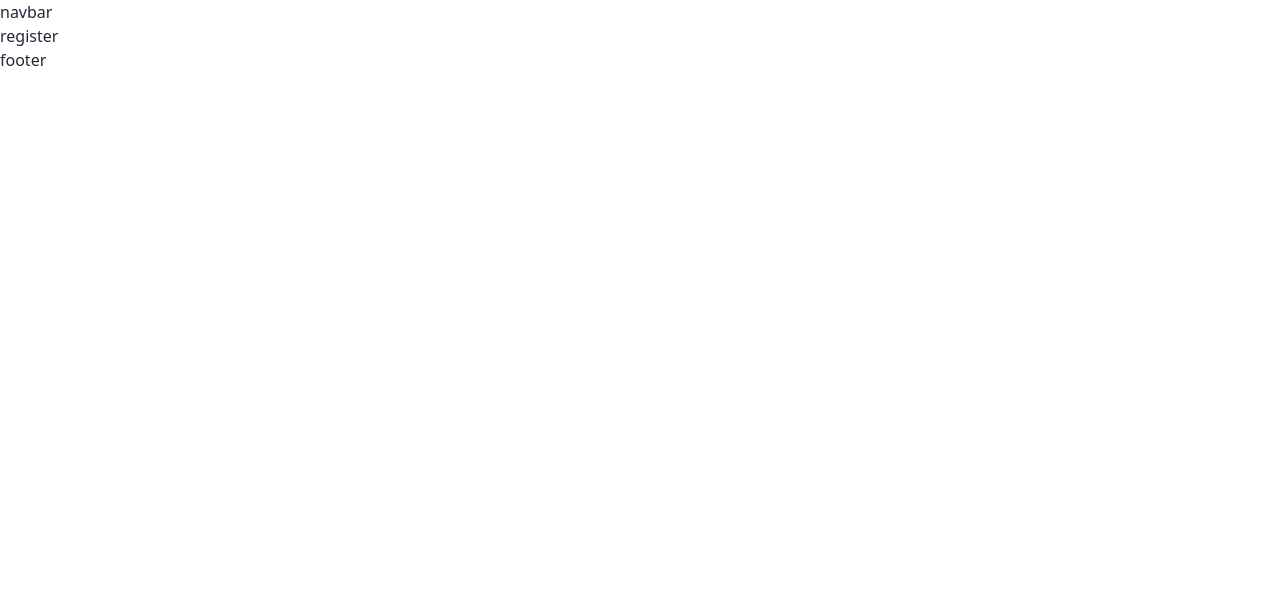
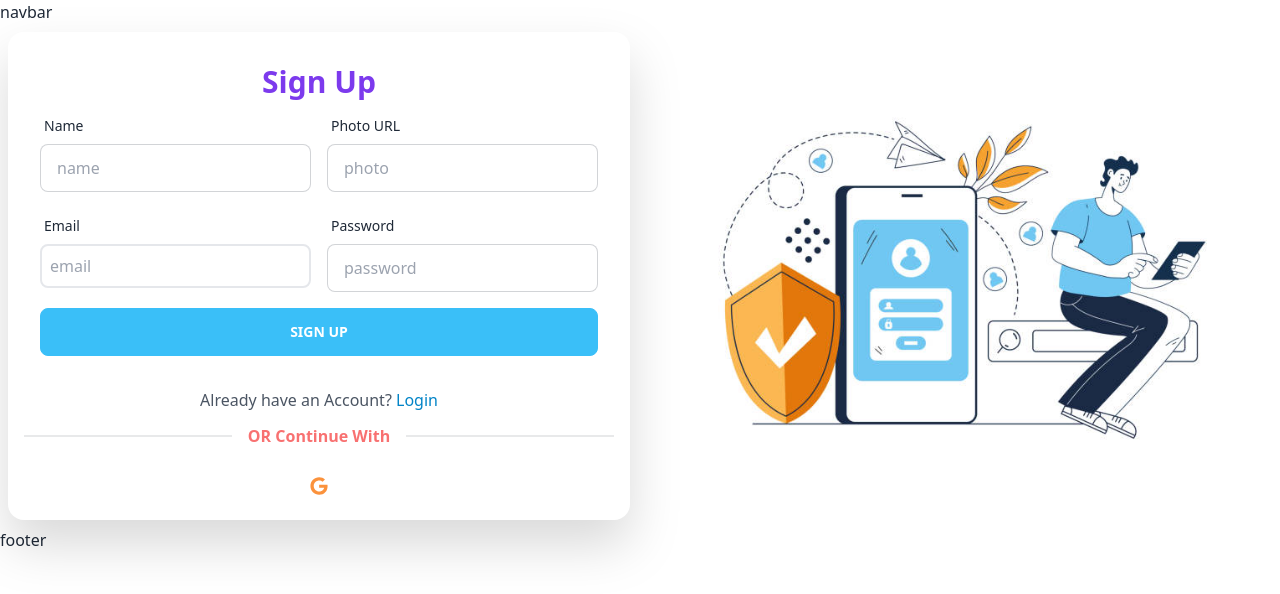
Before and after one commit to emon3455/music-school, a React (Vite) app: page /signup in a window 1280 px wide. Shown: the top 594 px of the page. Built offline with nearby package versions, Linux system fonts and the light colour scheme.

Commit message:
register page style done

```diff
--- a/package.json
+++ b/package.json
@@ -10,6 +10,7 @@
     "preview": "vite preview"
   },
   "dependencies": {
+    "aos": "^3.0.0-beta.6",
     "localforage": "^1.10.0",
     "match-sorter": "^6.3.1",
     "react": "^18.2.0",
@@ -17,7 +18,8 @@
     "react-hook-form": "^7.44.3",
     "react-icons": "^4.9.0",
     "react-router-dom": "^6.11.2",
-    "sort-by": "^1.2.0"
+    "sort-by": "^1.2.0",
+    "sweetalert2": "^11.7.11"
   },
   "devDependencies": {
     "@types/react": "^18.0.37",
--- a/src/layout/Main.jsx
+++ b/src/layout/Main.jsx
@@ -1,6 +1,10 @@
 import { Outlet } from "react-router-dom";
 import Navbar from "../component/Navbar";
 import Footer from "../component/Footer";
+
+import AOS from 'aos';
+import 'aos/dist/aos.css';
+AOS.init();
 
 const Main = () => {
     return (
--- a/src/pages/signIn/SignIn.jsx
+++ b/src/pages/signIn/SignIn.jsx
@@ -4,6 +4,8 @@ import {Link} from "react-router-dom";
 import { useForm } from "react-hook-form";
 import SocialLogin from "../../component/SocialLogin";
 import login from "../../assets/signin.jpg";
+
+
 
 const SignIn = () => {
 
@@ -16,9 +18,9 @@ const SignIn = () => {
     return (
         <div className='mt-5' >
             <div className="grid grid-cols-1 md:grid-cols-2 justify-items-center items-center gap-5 p-2">
-                <div className="card w-full max-w-sm drop-shadow-2xl bg-base-100 order-2 md:order-1">
+                <div className="card w-full max-w-md drop-shadow-2xl bg-base-100 order-2 md:order-1" data-aos="fade-right" data-aos-duration="3000">
                     <form onSubmit={handleSubmit(onSubmit)} className="card-body">
-                        <h2 className="text-3xl font-bold text-center text-violet-700">Login</h2>
+                        <h2 className="text-3xl font-bold text-center text-violet-700">Sign in</h2>
                         <div className="form-control">
                             <label className="label">
                                 <span className="label-text">Email</span>
@@ -42,21 +44,21 @@ const SignIn = () => {
                             {errors.password?.type === 'pattern' && <p className="text-red-600">Password must have one Uppercase one lower case, one number and one special character.</p>}
                         </div>
 
-                        <input type="submit" value="Login" className="btn btn-info mt-2"  />
+                        <input type="submit" value="Login" className="btn btn-info mt-2 text-white font-semibold"  />
 
                     </form>
                     <div className="px-4 pb-2">
                         <p className="text-center text-gray-600">
-                            Don't have an Account? <Link className="text-sky-600" to="/signup">Create an account</Link>
+                            Don't have an Account? <Link className="text-violet-600" to="/signup">Create an account</Link>
                         </p>
-                        <div className="divider">OR Continue With</div>
+                        <div className="divider"><span className="text-red-400 font-bold">OR Continue With</span></div>
 
                         <SocialLogin></SocialLogin>
 
                     </div>
 
                 </div>
-                <div className="max-w-lg order-1 md:order-2">
+                <div className="max-w-lg order-1 md:order-2" data-aos="fade-left" data-aos-duration="3000">
                     <img className="w-full" src={login} alt="login image" />
                 </div>
             </div>
--- a/src/pages/signUp/SignUp.jsx
+++ b/src/pages/signUp/SignUp.jsx
@@ -1,8 +1,83 @@
+/* eslint-disable no-unused-vars */
+import { Link } from "react-router-dom";
+import SocialLogin from "../../component/SocialLogin";
+import { useForm } from "react-hook-form";
+import registerImg from "../../assets/signup.jpg";
+const SignUp = () => {
 
-const SignUp = () => {
+    const { register, handleSubmit, reset, formState: { errors } } = useForm();
+
+    const onSubmit = data => {
+        console.log(data)
+    }
+
     return (
         <div>
-            register
+            <div className='' >
+                <div className="grid grid-cols-1 md:grid-cols-2 justify-items-center items-center gap-5 p-2">
+                    <div className="card w-full max-w-2xl drop-shadow-2xl bg-base-100 order-2 md:order-1" data-aos="fade-up" data-aos-duration="3000">
+                        <form onSubmit={handleSubmit(onSubmit)} className="card-body">
+                            <h2 className="text-3xl font-bold text-center text-violet-600">Sign Up</h2>
+
+                            <div className="grid grid-cols-1 lg:grid-cols-2 gap-4">
+
+                                <div className="form-control">
+                                    <label className="label">
+                                        <span className="label-text">Name</span>
+                                    </label>
+                                    <input type="text" name="name" {...register("name", { required: true })} placeholder="name" className="input input-bordered" />
+                                    {errors.name && <span className="text-red-600 ">name is required</span>}
+                                </div>
+                                <div className="form-control">
+                                    <label className="label">
+                                        <span className="label-text">Photo URL</span>
+                                    </label>
+                                    <input type="text" name="name" {...register("photo", { required: true })} placeholder="photo" className="input input-bordered" />
+                                    {errors.photo && <span className="text-red-600 ">Photo URL is required</span>}
+                                </div>
+                                <div className="form-control">
+                                    <label className="label">
+                                        <span className="label-text">Email</span>
+                                    </label>
+                                    <input type="email" placeholder="email" name="email" {...register("email", { required: true })} className="p-2 border-2 rounded-lg w-full" />
+                                    {errors.email && <span className="text-red-600 ">email is required</span>}
+                                </div>
+                                <div className="form-control">
+                                    <label className="label">
+                                        <span className="label-text">Password</span>
+                                    </label>
+                                    <input type="password"  {...register("password", {
+                                        required: true,
+                                        minLength: 6,
+                                        maxLength: 20,
+                                        pattern: /(?=.*[A-Z])(?=.*[!@#$&*])(?=.*[0-9])(?=.*[a-z])/
+                                    })} placeholder="password" className="input input-bordered" />
+                                    {errors.password?.type === 'required' && <p className="text-red-600">Password is required</p>}
+                                    {errors.password?.type === 'minLength' && <p className="text-red-600">Password must be 6 characters</p>}
+                                    {errors.password?.type === 'maxLength' && <p className="text-red-600">Password must be less than 20 characters</p>}
+                                    {errors.password?.type === 'pattern' && <p className="text-red-600">Password must have one Uppercase one lower case, one number and one special character.</p>}
+                                </div>
+                            </div>
+
+                            <input type="submit" value="Sign Up" className="btn btn-info mt-2 text-white font-semibold" />
+                        </form>
+                        <div className="px-4 pb-2">
+                            <p className="text-center text-gray-600">
+                                Already have an Account? <Link className="text-sky-600" to="/signin">Login</Link>
+                            </p>
+                            <div className="divider"><span className="text-red-400 font-bold">OR Continue With</span></div>
+
+                            <SocialLogin></SocialLogin>
+                        </div>
+
+                    </div>
+                    <div className="max-w-lg order-1 md:order-2" data-aos="fade-down" data-aos-easing="linear" data-aos-duration="3000">
+                        <img className="w-full" src={registerImg} alt="login image" />
+                    </div>
+                </div>
+
+
+            </div>
         </div>
     );
 };
```
Also changed, not shown: src/providers/AuthProvider.jsx (added), 1 other file (tests, documents, lock files or other folders).
